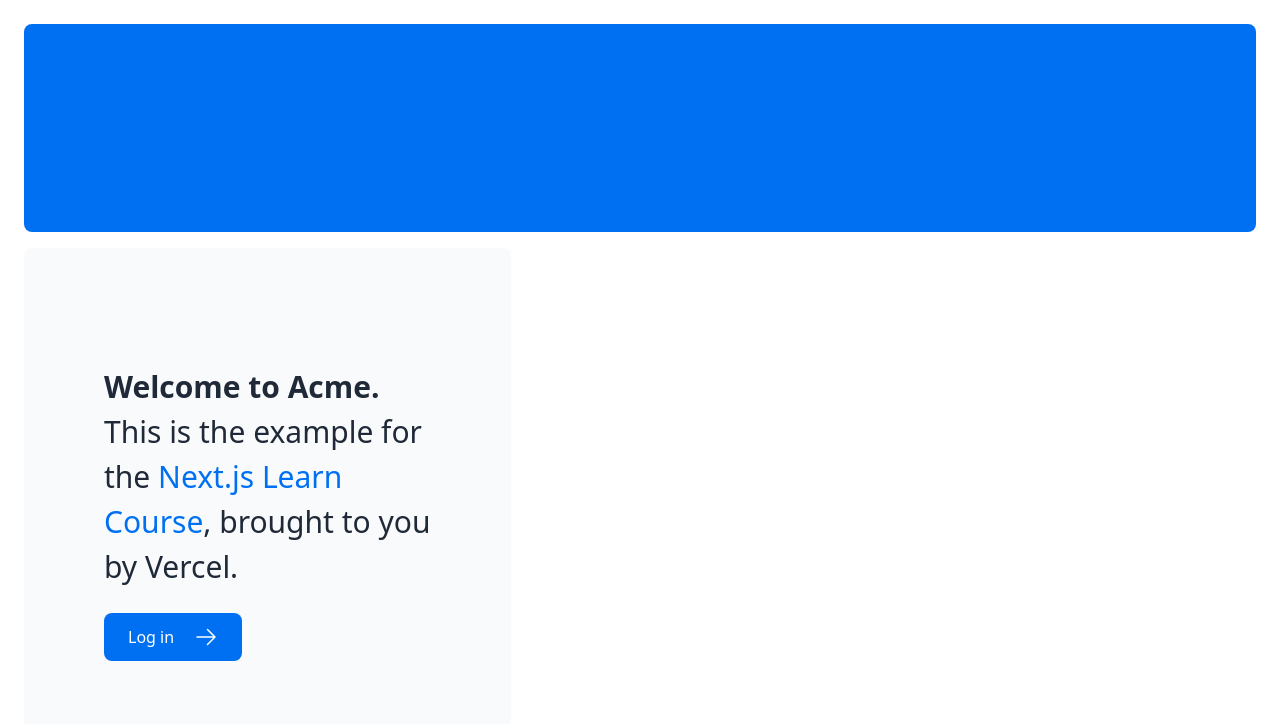
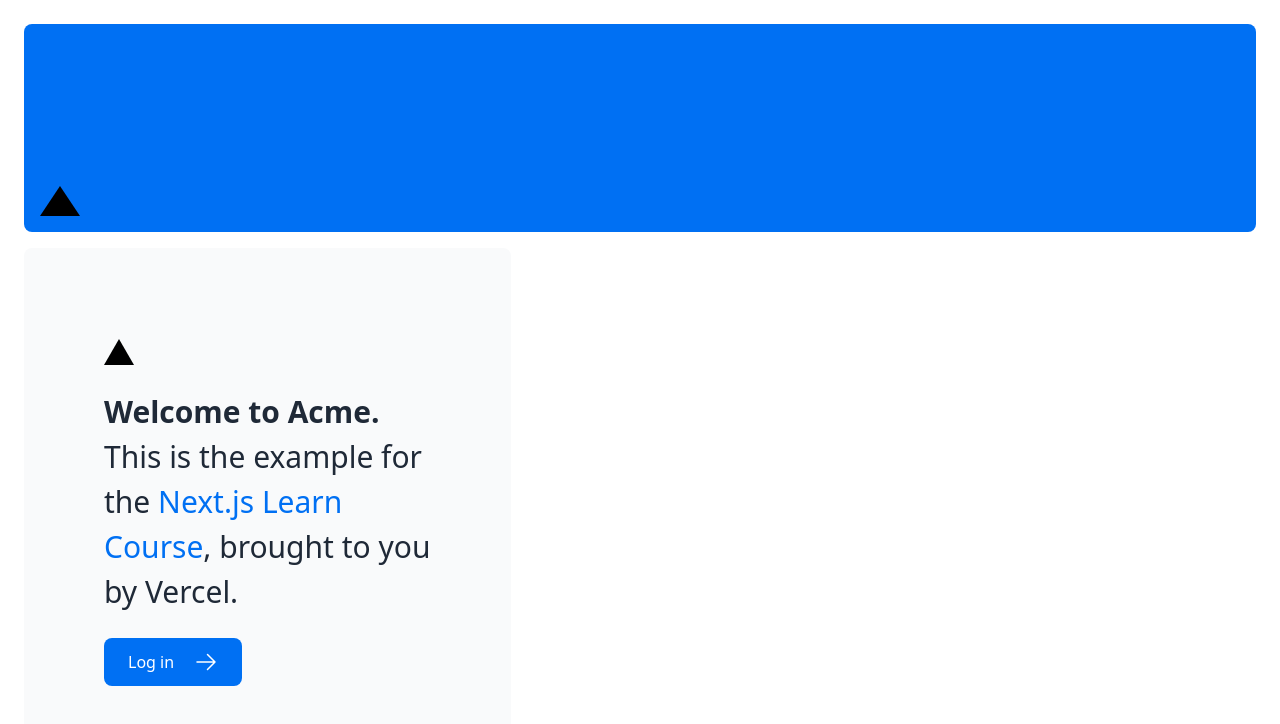
Before and after one commit to alice42MD/NextJS, a Next.js app: page / in a window 1280 px wide. Shown: the top 724 px of the page. Built offline with nearby package versions, Linux system fonts and the light colour scheme.

Commit message:
styling: Tailwind and CSS modules.

```diff
--- a/app/page.tsx
+++ b/app/page.tsx
@@ -1,17 +1,19 @@
-import AcmeLogo from '@/app/ui/acme-logo';
-import { ArrowRightIcon } from '@heroicons/react/24/outline';
-import Link from 'next/link';
+import AcmeLogo from "@/app/ui/acme-logo"
+import { ArrowRightIcon } from "@heroicons/react/24/outline"
+import Link from "next/link"
+import styles from "@/app/ui/home.module.css"
 
 export default function Page() {
   return (
     <main className="flex min-h-screen flex-col p-6">
       <div className="flex h-20 shrink-0 items-end rounded-lg bg-blue-500 p-4 md:h-52">
-        {/* <AcmeLogo /> */}
+        <div className={styles.shape} />
       </div>
       <div className="mt-4 flex grow flex-col gap-4 md:flex-row">
         <div className="flex flex-col justify-center gap-6 rounded-lg bg-gray-50 px-6 py-10 md:w-2/5 md:px-20">
+          <div className="relative w-0 h-0 border-l-[15px] border-r-[15px] border-b-[26px] border-l-transparent border-r-transparent border-b-black" />
           <p className={`text-xl text-gray-800 md:text-3xl md:leading-normal`}>
-            <strong>Welcome to Acme.</strong> This is the example for the{' '}
+            <strong>Welcome to Acme.</strong> This is the example for the{" "}
             <a href="https://nextjs.org/learn/" className="text-blue-500">
               Next.js Learn Course
             </a>
@@ -29,5 +31,5 @@
         </div>
       </div>
     </main>
-  );
+  )
 }
--- /dev/null
+++ b/app/ui/home.module.css
@@ -0,0 +1,7 @@
+.shape {
+  height: 0;
+  width: 0;
+  border-bottom: 30px solid black;
+  border-left: 20px solid transparent;
+  border-right: 20px solid transparent;
+}
```
